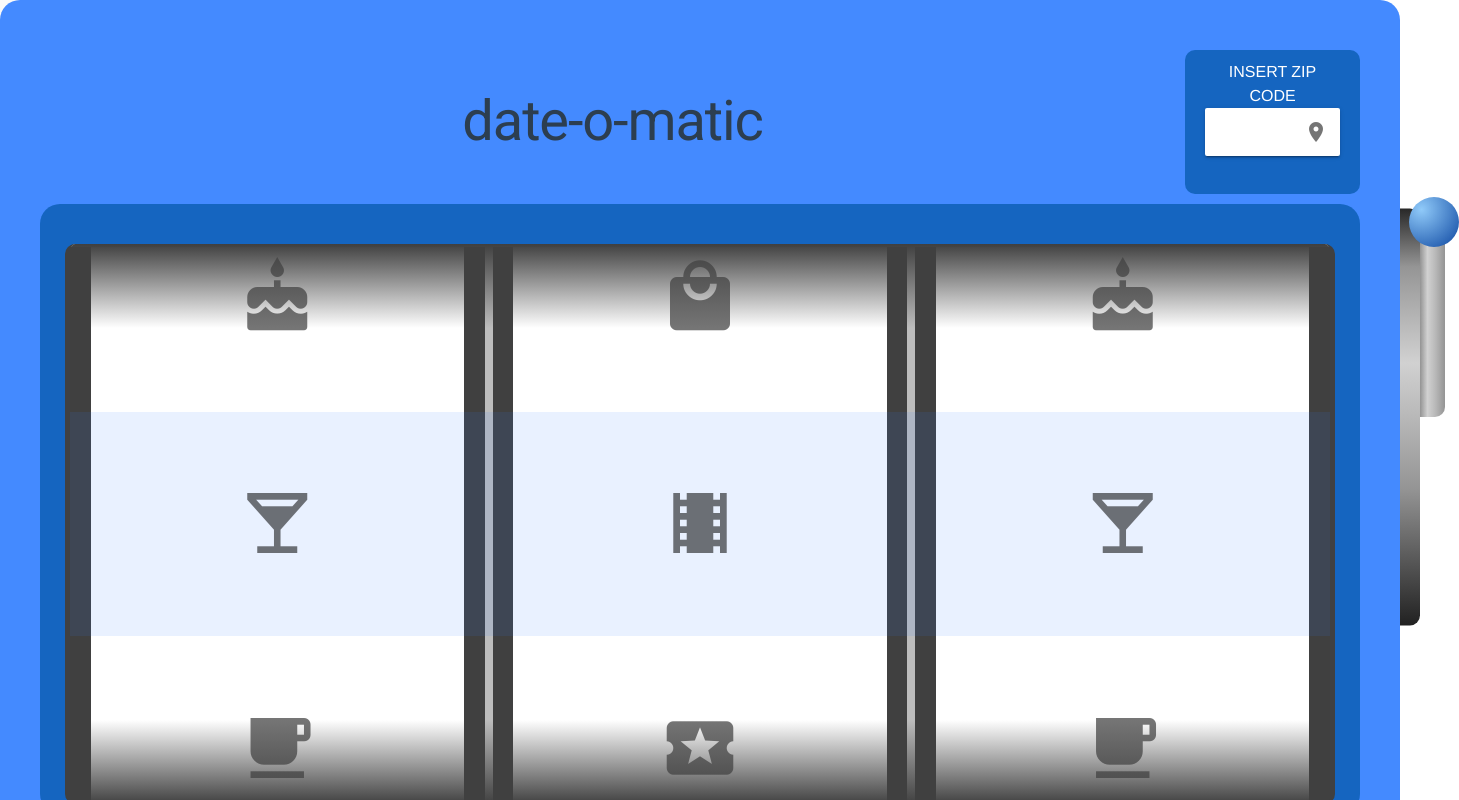
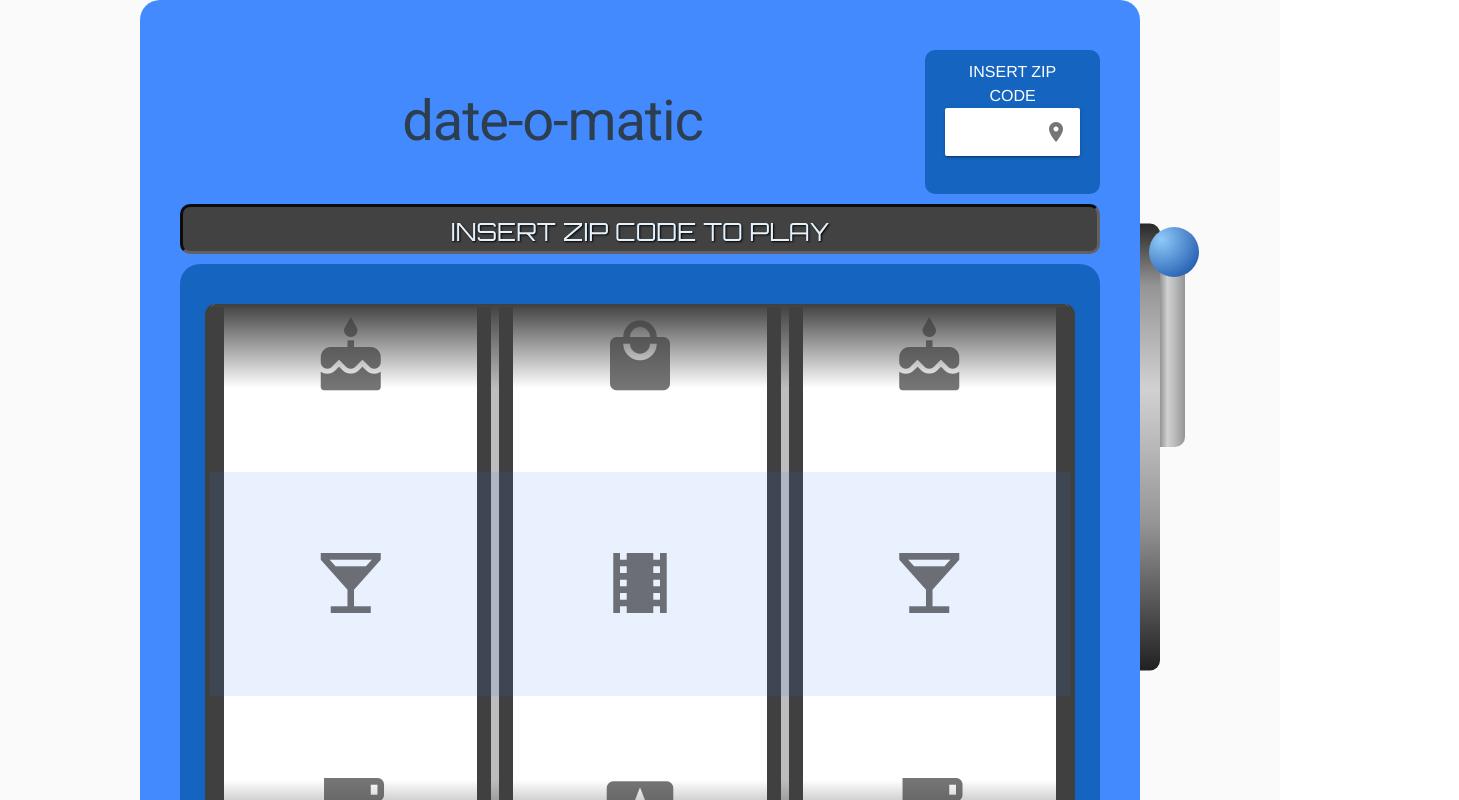
Before and after one commit to jessicarobins/datr-ui, a Vue app: page /#/ in a window 1280 px wide. Shown: the top 800 px of the page, 1459 px wide, since content can reach past the window. Built offline with nearby package versions, Linux system fonts and the light colour scheme.

Commit message:
styling message

```diff
--- a/public/index.html
+++ b/public/index.html
@@ -6,7 +6,7 @@
     <meta name="viewport" content="width=device-width,initial-scale=1.0">
     <link rel="shortcut icon" href="<%= webpackConfig.output.publicPath %>favicon.ico">
     <title>datr</title>
-    <link href='https://fonts.googleapis.com/css?family=Roboto:300,400,500,700|Material+Icons' rel="stylesheet">
+    <link href='https://fonts.googleapis.com/css?family=Roboto:300,400,500,700|Material+Icons|Orbitron' rel="stylesheet">
   </head>
   <body>
     <div id="app"></div>
--- a/src/components/Places.vue
+++ b/src/components/Places.vue
@@ -4,14 +4,15 @@
       :items="items"
       :getPlaces="getPlaces"
       :placeItems="placeItems"
-      :resetItems="resetItems">
+      :resetItems="resetItems"
+      :canSpin="hasValidLocation">
       <AppHeader />
     </SlotMachine>
   </div>
 </template>
 
 <script>
-import { mapActions } from 'vuex'
+import { mapActions, mapGetters } from 'vuex'
 import AppHeader from './AppHeader.vue'
 import Place from './Place.vue'
 import SlotMachine from './SlotMachine/SlotMachine.vue'
@@ -50,7 +51,10 @@ export default {
       }
 
       return []
-    }
+    },
+    ...mapGetters([
+      'hasValidLocation'
+    ])
   },
   methods: {
     ...mapActions([
--- a/src/components/SlotMachine/SlotMachine.vue
+++ b/src/components/SlotMachine/SlotMachine.vue
@@ -2,6 +2,7 @@
   <div>
     <div class="slot-machine-outer-container">
       <slot></slot>
+      <SlotMachineMessage :message="message" />
       <div class="slot-machine-inner-container">
         <div class="slot-machine">
           <SlotMachineWheel
@@ -13,20 +14,26 @@
         </div>
       </div>
       <div class="ring"></div>
-      <button v-bind:class="handleClass" @click="toggle"></button>
+      <button
+        :disabled="disableButton"
+        :class="handleClass"
+        @click="toggle"></button>
     </div>
   </div>
 </template>
 
 <script>
 import SlotMachineWheel from './SlotMachineWheel.vue'
+import SlotMachineMessage from './SlotMachineMessage.vue'
 
 export default {
   name: 'SlotMachine',
   components: {
+    SlotMachineMessage,
     SlotMachineWheel
   },
   props: {
+    canSpin: Boolean,
     getPlaces: Function,
     items: Array,
     placeItems: Array,
@@ -35,6 +42,7 @@ export default {
   data() {
     return {
       indices: [],
+      message: 'insert zip code to play',
       spinning: false
     }
   },
@@ -44,6 +52,9 @@ export default {
     }
   },
   computed: {
+    disableButton() {
+      return this.spinning
+    },
     handleClass() {
       return {
         handle: true,
@@ -70,7 +81,15 @@ export default {
       this.indices = this.newIndices
     },
     toggle() {
+      if (this.canSpin) {
+        this.makePlaceRequest()
+      } else {
+        this.message = 'out of credits. insert zip code to play.'
+      }
+    },
+    makePlaceRequest() {
       this.spinning = true
+      this.message = '...'
       this.resetItems()
       this.spin()
       this.getPlaces()
@@ -83,6 +102,7 @@ export default {
           }
 
           this.indices = newIndices
+          this.message = 'jackpot!'
         })
     }
   }
@@ -98,6 +118,7 @@ $bg-color: rgba(64, 64, 64, 1);
   background: #448AFF;
   display: inline-block;
   border-radius: 20px;
+  max-width: 1000px;
   min-width: 700px;
   padding: 50px 40px 20px;
   position: relative;
--- /dev/null
+++ b/src/components/SlotMachine/SlotMachineMessage.vue
@@ -0,0 +1,32 @@
+<template>
+  <div class="slot-machine-message">
+    {{ message }}
+  </div>
+</template>
+
+<script>
+export default {
+  name: 'SlotMachineMessage',
+  props: {
+    message: String
+  }
+}
+</script>
+
+<!-- Add "scoped" attribute to limit CSS to this component only -->
+<style scoped>
+.slot-machine-message {
+  background-color: #424242;
+  border: 3px inset #616161;
+  border-radius: 10px;
+  color: #E3F2FD;
+  font-family: 'Orbitron', sans-serif;
+  font-size: 25px;
+  height: 50px;
+  line-height: 50px;
+  margin-bottom: 10px;
+  text-align: center;
+  text-shadow: 1px 1px 2px black;;
+  text-transform: uppercase;
+}
+</style>
--- a/src/store/modules/location.js
+++ b/src/store/modules/location.js
@@ -25,6 +25,11 @@ const actions = {
   }
 }
 
+// getters
+const getters = {
+  hasValidLocation: state => !!((state.coords.latitude && state.coords.longitude) || state.zipcode)
+}
+
 // mutations
 const mutations = {
   [types.GET_LOCATION](state, { latitude, longitude }) {
@@ -47,5 +52,6 @@ const state = {
 export default {
   state,
   actions,
+  getters,
   mutations
 }
```
